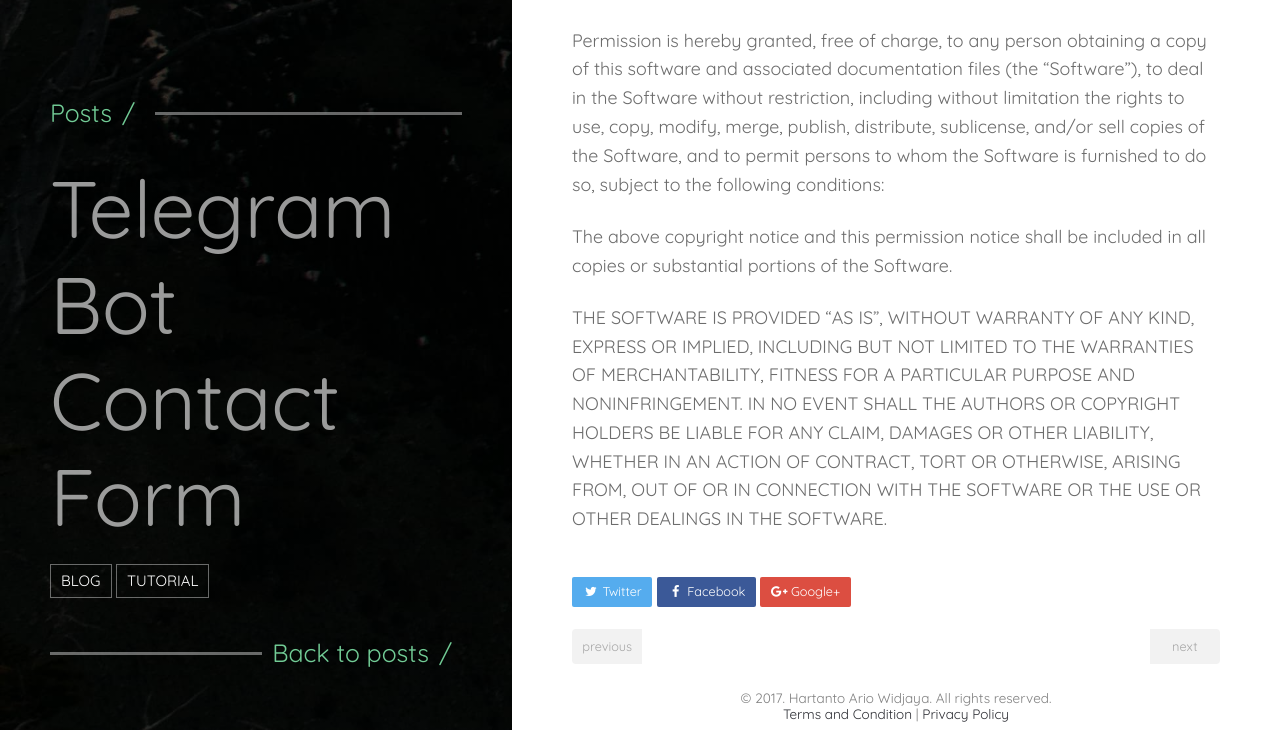
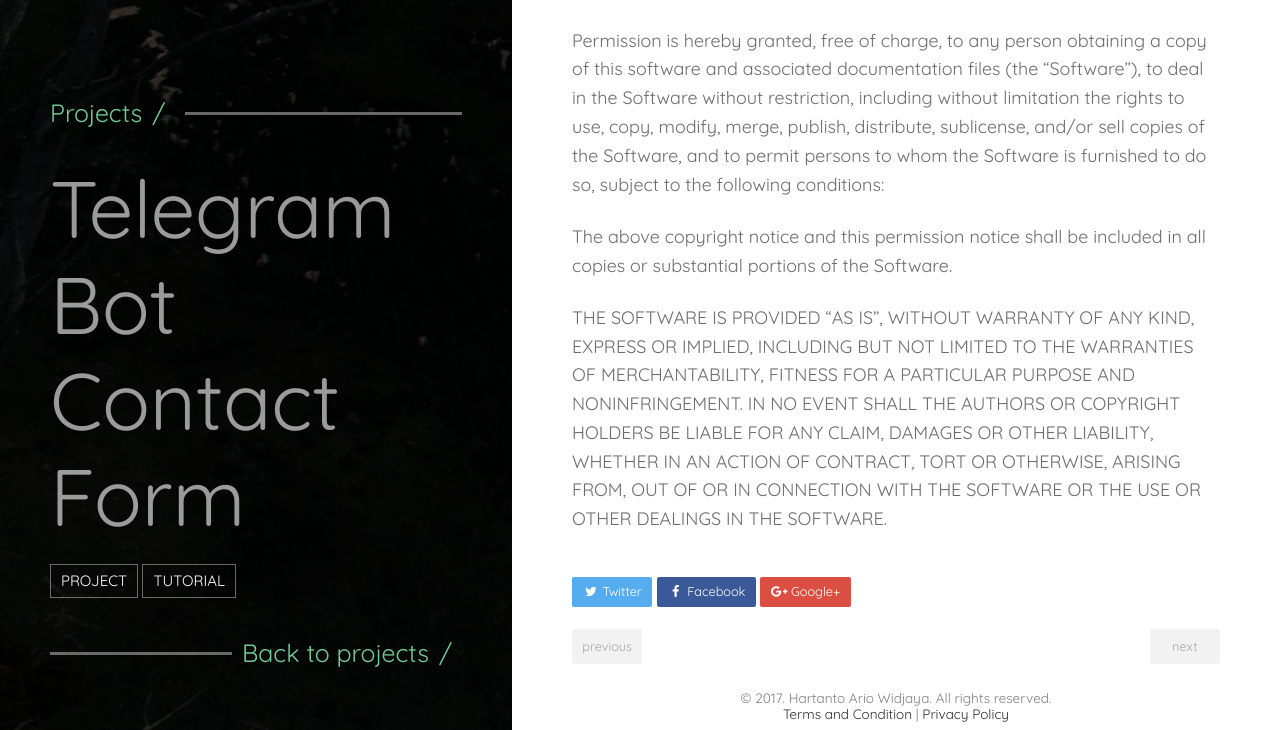
Before and after one commit to tanto259/tanto259.github.io, a Jekyll site: the page built from _posts/2016-10-08-telegramcontactform.md, in a window 1280 px wide. Shown: the part 1885-2615 px from the top of the page. Built offline with Jekyll 4.4.1, drawn with Linux system fonts in a browser that asks for light colours.

Commit message:
Update Post

```diff
--- a/_posts/2016-10-08-telegramcontactform.md
+++ b/_posts/2016-10-08-telegramcontactform.md
@@ -3,8 +3,9 @@
 title:  "Telegram Bot Contact Form"
 date:   2016-10-08
 excerpt: "PHP Script to Send Messages from Contact Form to Telegram"
+project: true
 tag:
-- Blog
+- Project
 - Tutorial
 comments: true
 ---
```
